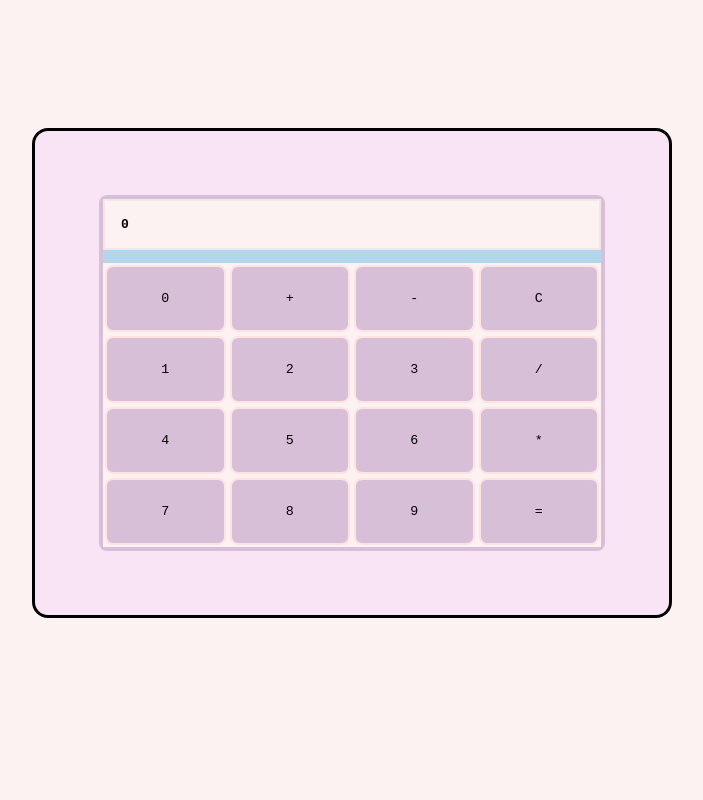
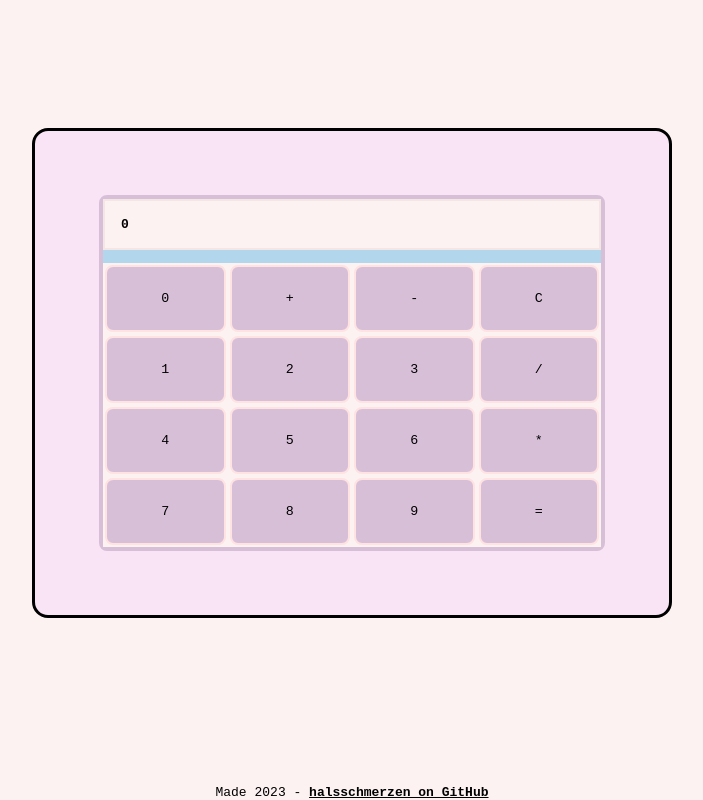
Before and after one commit to halsschmerzen/calculator, a plain HTML site: page index.html in a window 1280 px wide. Shown: the whole page, without its empty margins (288-991 px from the left). Drawn offline with Linux system fonts and the light colour scheme.

Commit message:
Added Footer

```diff
--- a/index.html
+++ b/index.html
@@ -35,6 +35,10 @@
        </div>
     </div>
 
+    <div class="footer">
+        <p>Made 2023 - <a href="https://github.com/halsschmerzen">halsschmerzen on GitHub</a></p>
+    </div>
+
 
     <script src="script.js"></script>
 </body>
--- a/style.css
+++ b/style.css
@@ -48,3 +48,16 @@
     border: 4px solid rgb(216, 191, 216);
     border-radius: 8px;
 }
+
+.footer {
+    position: fixed;
+    left: 0;
+    bottom: 0;
+    width: 100%;
+    text-align: center;
+}
+
+.footer a {
+    color: black;
+    font-weight: bold;
+}
```
